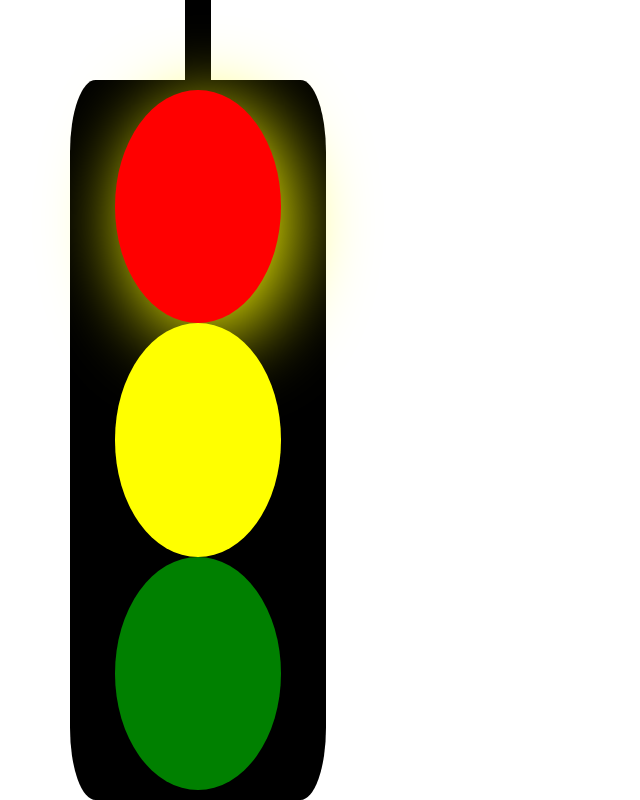
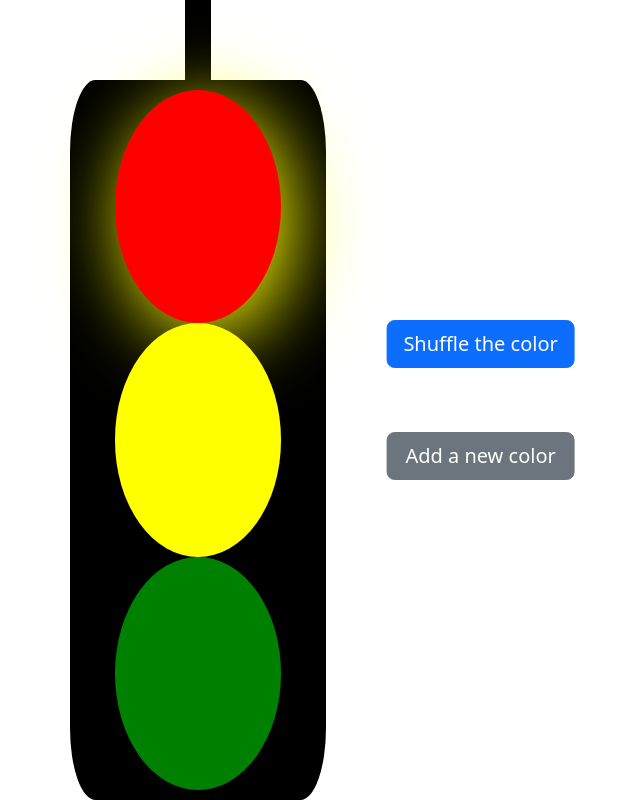
Before and after one commit to 4GeeksAcademy/flavia_traffic-lights, a React app: page / in a window 1280 px wide. Shown: the whole page, without its empty margins (442-1082 px from the left). Built offline with nearby package versions, Linux system fonts and the light colour scheme.

Commit message:
Boton shuffle color en funcionamiento

```diff
--- a/src/js/component/Lights/Lights.jsx
+++ b/src/js/component/Lights/Lights.jsx
@@ -1,14 +1,25 @@
 import React, { useState } from 'react';
 import "./style.css"
+
 const Lights = () => {
     const [color, setColor] = useState("red")
+    const lightsColors = ["red", "yellow", "green"]
+    const shuffleColor = () => {
+        const randomColor = lightsColors[Math.floor(Math.random() * lightsColors.length)];
+        setColor(randomColor);
+    };
+
     return (
         <div className='container'>
+            <div className='btn-container'>
+            <button onClick={shuffleColor} id="btn-shuffle" type="button" className="btn btn-primary btn-lg">Shuffle the color</button>
+            <button id="btn-purpure" type="button" className="btn btn-secondary btn-lg">Add a new color</button>
+            </div>
             <div className='sujecion'></div>
             <div className='container-lights'>
-                <div onClick={() => setColor("red")} className={`light red +${color === "red" ? " selected" : ""}`}></div>
-                <div onClick={() => setColor("yellow")} className={`light yellow +${color === "yellow" ? " selected" : ""}`}></div>
-                <div onClick={() => setColor("green")} className={`light green +${color === "green" ? " selected" : ""}`}></div>
+                <div onClick={() => setColor("red")} className={`light red ${color === "red" ? " selected" : ""}`}></div>
+                <div onClick={() => setColor("yellow")} className={`light yellow ${color === "yellow" ? " selected" : ""}`}></div>
+                <div onClick={() => setColor("green")} className={`light green ${color === "green" ? " selected" : ""}`}></div>
             </div>
         </div>
     )
--- a/src/js/component/Lights/style.css
+++ b/src/js/component/Lights/style.css
@@ -42,3 +42,11 @@
     box-shadow: 10px 15px 80px;
     color: yellow;
 }
+.btn-container {
+    position: absolute;
+    transform: translateX(150%);
+    display: flex;
+    flex-direction: column;
+    justify-content: space-between;
+    height: 20vh;
+}
```
